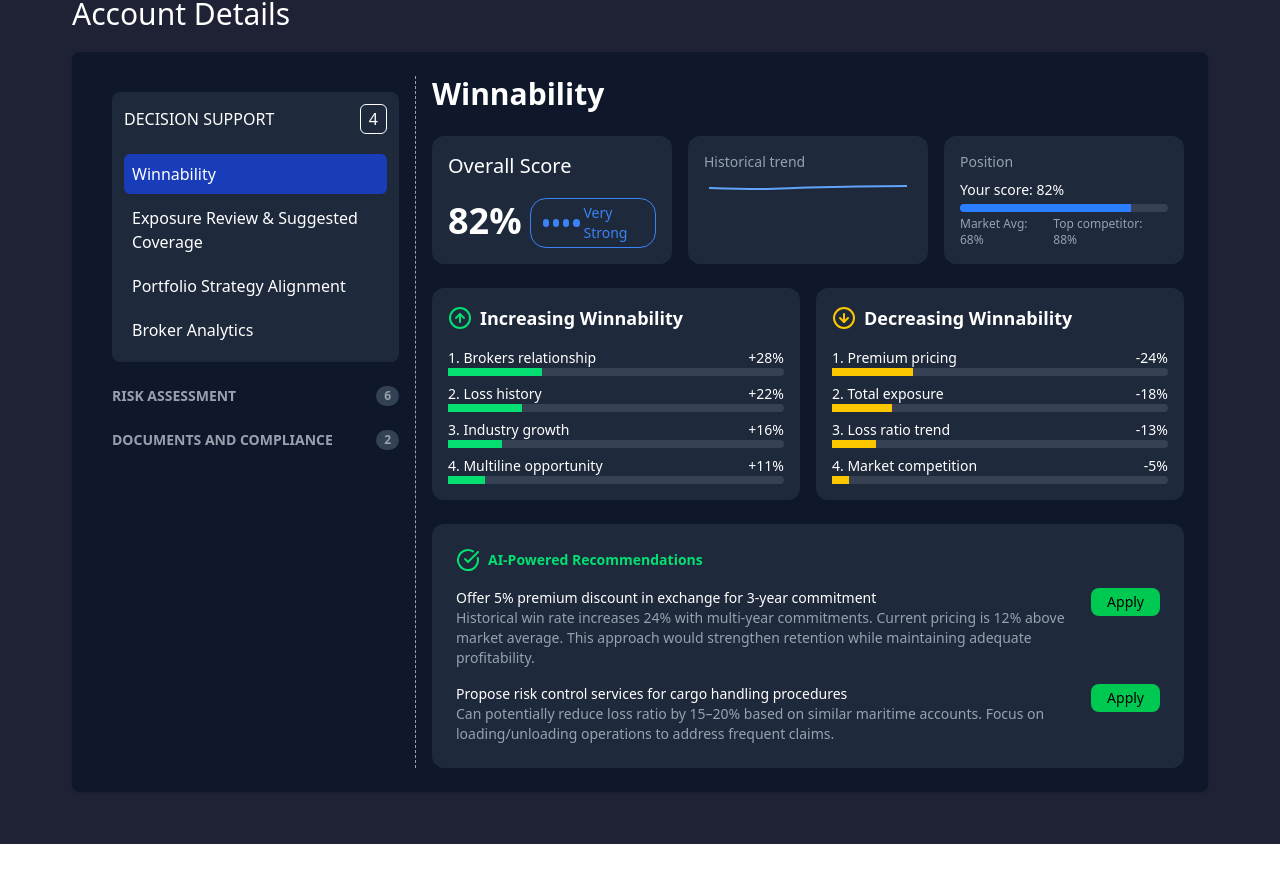
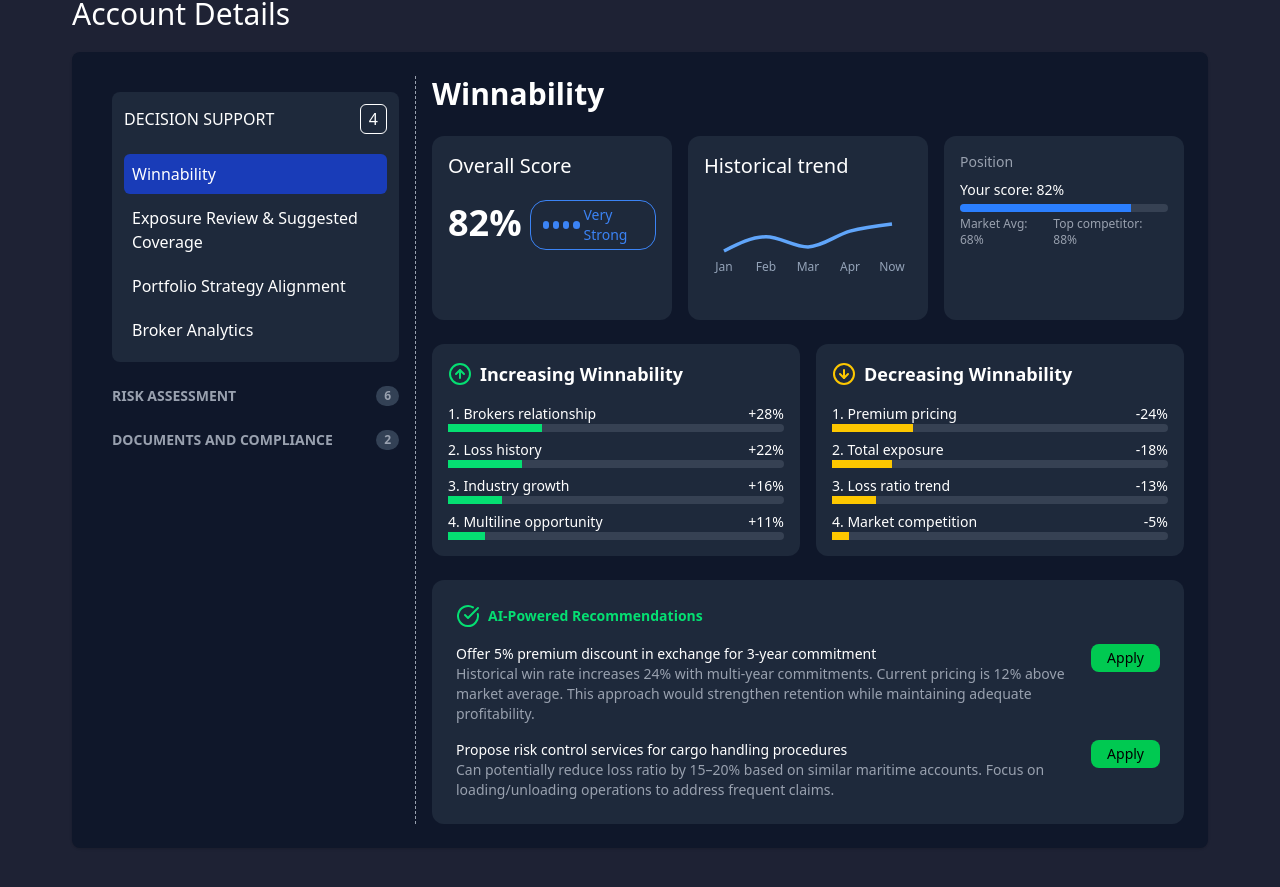
Before and after one commit to OlgaMinaievaWebDev/dashboard-ui, a React (Vite) app: page /accounts in a window 1280 px wide. Shown: the part 1077-1964 px from the top of the page. Before the commit the page ends 1921 px from the top, so only its background shows below. Built offline with nearby package versions, Linux system fonts and the light colour scheme.

Commit message:
score and trend

```diff
--- a/src/components/accounts/accountDetails/AccountDetails.jsx
+++ b/src/components/accounts/accountDetails/AccountDetails.jsx
@@ -7,11 +7,11 @@ import { RecommendationCard } from "./RecommendationCard";
 import { ArrowDownCircle, ArrowUpCircle } from "lucide-react";
 
 const data = [
-  { name: "Jan", score: 78 },
-  { name: "Feb", score: 76 },
-  { name: "Mar", score: 79 },
-  { name: "Apr", score: 81 },
-  { name: "Now", score: 82 },
+  { name: "Jan", score: 8 },
+  { name: "Feb", score: 46 },
+  { name: "Mar", score: 19 },
+  { name: "Apr", score: 61 },
+  { name: "Now", score: 80 },
 ];
 
 export default function AccountDetails() {
--- a/src/components/accounts/accountDetails/ScoreCard.jsx
+++ b/src/components/accounts/accountDetails/ScoreCard.jsx
@@ -1,6 +1,6 @@
 export function ScoreCard({ title, value, description }) {
   return (
-    <div className="bg-[#1E293B] p-4 rounded-xl flex flex-col justify-between">
+    <div className="bg-[#1E293B] p-4 rounded-xl flex flex-col  gap-4 ">
       <h2 className="text-xl">{title}</h2>
       <div className="flex items-center gap-2">
         <p className="text-4xl font-bold">{value}</p>
--- a/src/components/accounts/accountDetails/TrendChart.jsx
+++ b/src/components/accounts/accountDetails/TrendChart.jsx
@@ -9,19 +9,32 @@ import {
 
 export function TrendChart({ data }) {
   return (
-    <div className="bg-[#1E293B] p-4 rounded-xl">
-      <h2 className="text-sm text-gray-400">Historical trend</h2>
-      <ResponsiveContainer width="100%" height={60}>
-        <LineChart data={data}>
-          <XAxis dataKey="name" hide />
+    <div className="bg-[#1E293B] p-4 rounded-xl flex flex-col gap-4 justify-center ">
+      <h2 className="text-xl mb-2">Historical trend</h2>
+      <ResponsiveContainer width="100%" height={100}>
+        <LineChart
+          data={data}
+          margin={{ top: 20, right: 20, bottom: 20, left: 20 }}
+        >
+          <XAxis
+            dataKey="name"
+            interval={0}
+            tick={{ fill: "#94a3b8", fontSize: 12 }}
+            axisLine={false}
+            tickLine={false}
+          />
           <YAxis hide />
-          <Tooltip />
+          <Tooltip
+            contentStyle={{ backgroundColor: "#1E293B", border: "none" }}
+            labelStyle={{ color: "#94a3b8" }}
+          />
           <Line
             type="monotone"
             dataKey="score"
             stroke="#60A5FA"
-            strokeWidth={2}
+            strokeWidth={3.5}
             dot={false}
+            activeDot={false}
           />
         </LineChart>
       </ResponsiveContainer>
```
